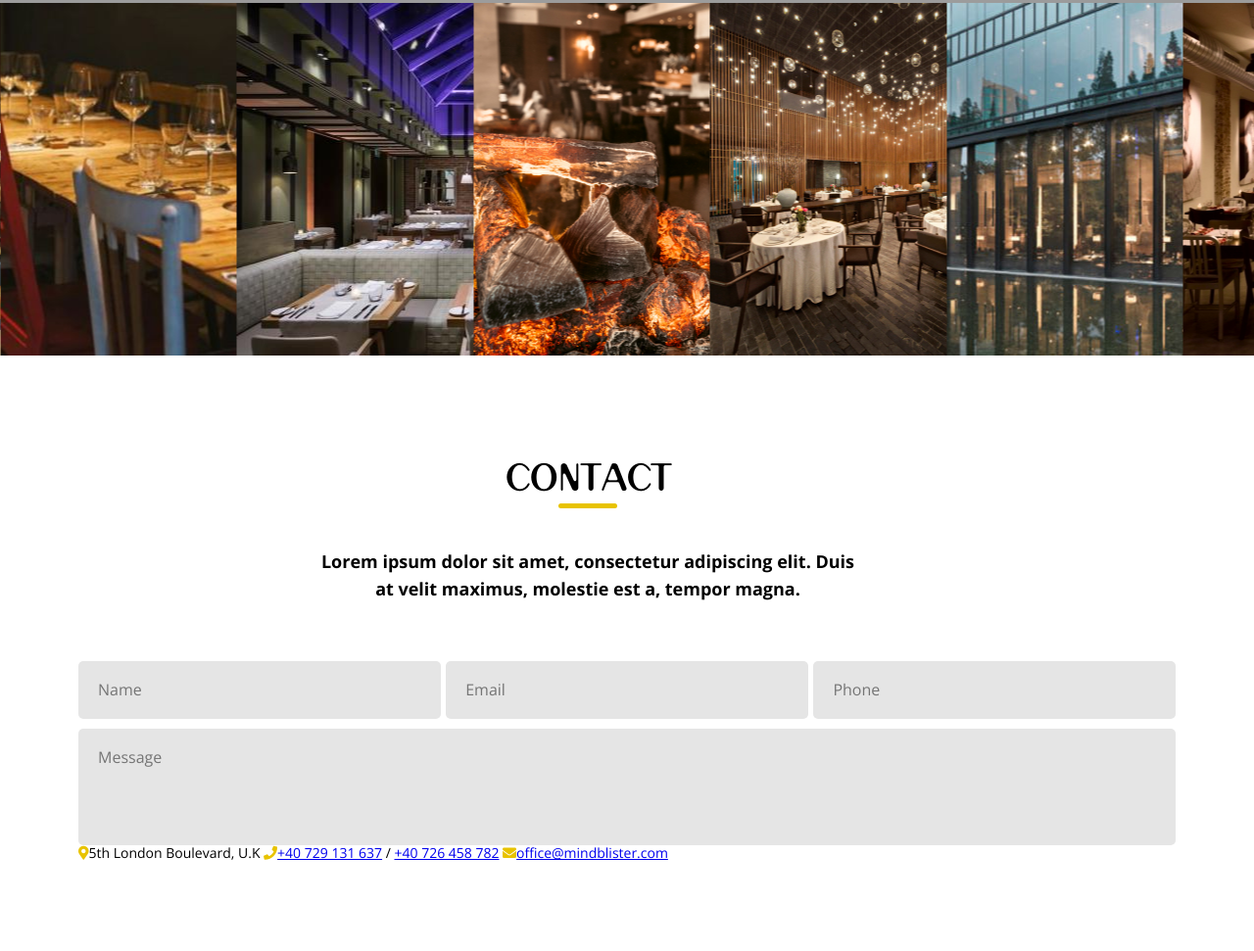
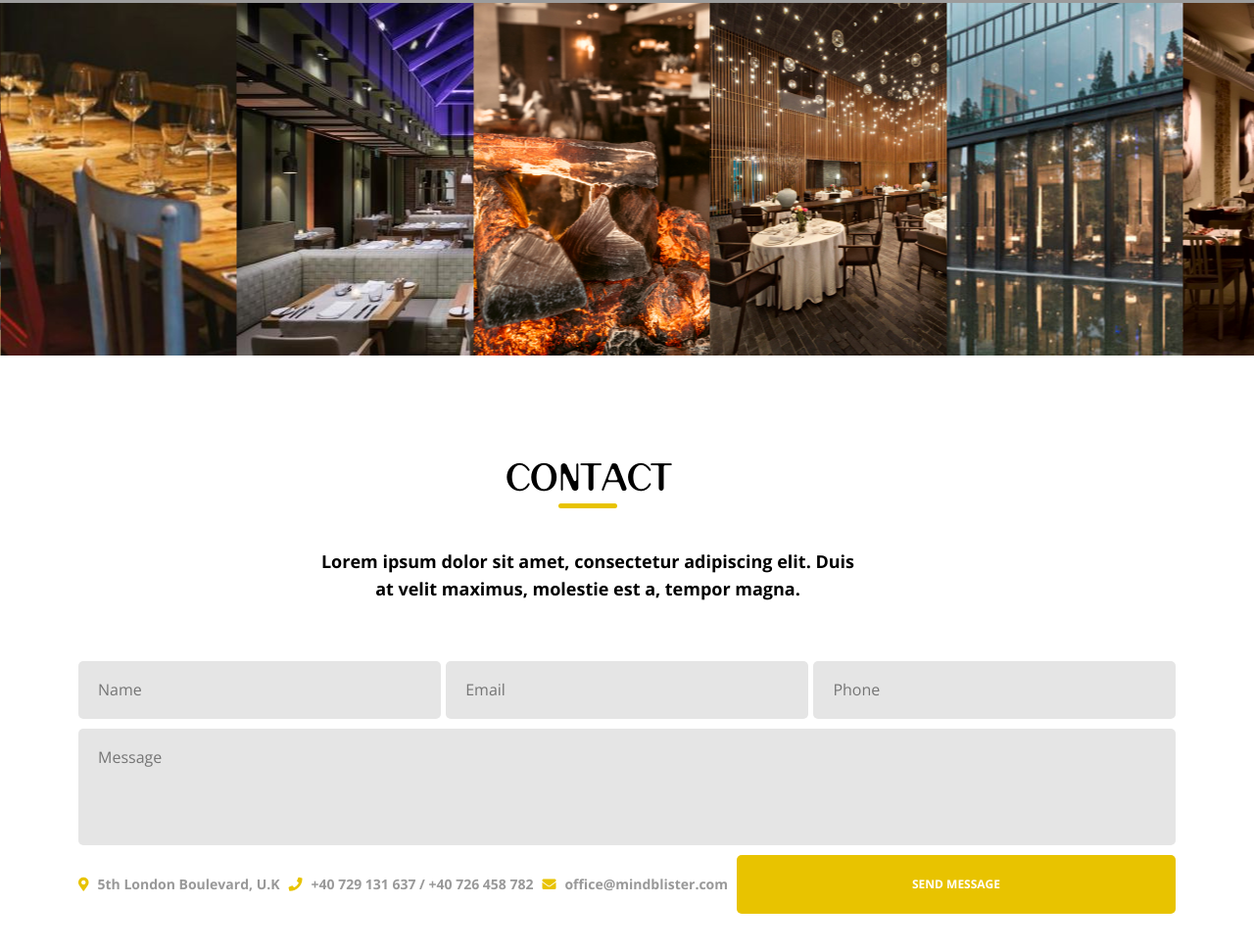
Before and after one commit to sarvar95yil/Hunger, a plain HTML site: page index.html in a window 1280 px wide. Shown: the part 5441-6412 px from the top of the page at 98% size. Drawn offline with nearby package versions, Linux system fonts and the light colour scheme; grey boxes are pictures that could not be loaded.

Commit message:
some adds

```diff
--- a/css/style.css
+++ b/css/style.css
@@ -513,9 +513,21 @@ padding: 0;
     padding-bottom: 81px;
 }
 .adress-block {
-    display: block;
+    display: flex;
     font-size: 14px;
-    fn
+    font-weight: 700;
+    line-height: 14px;
+    color: rgba(51,51,51,0.5);
+    margin-top: 10px;
+    width: 100%;
+    justify-content: space-between;
+    align-items: center;
+
+}
+
+.adress-block .button {
+    width: 40%;
+    margin-right: 0;
 }
 .adress {
     display: inline-block;
@@ -528,3 +540,8 @@ padding: 0;
 .contact-us i {
     color: #E8C300;
 }
+
+.contact-us a {
+    color: rgba(51,51,51,0.5);
+    text-decoration: none;
+}
--- a/index.html
+++ b/index.html
@@ -354,8 +354,12 @@
             <input type="text" placeholder="Message" class="input-form">
             <div class="adress-block">
             <i class="fas fa-map-marker-alt"></i></i><span class="adress">5th London Boulevard, U.K</span>
-            <i class="fas fa-phone"></i><a href="tel: +40 729 131 637" class="phone-number">+40 729 131 637</a> / <a href="tel: +40 726 458 782" class="phone-number">+40 726 458 782</a>
+            <i class="fas fa-phone"></i>
+            <span>
+                <a href="tel: +40 729 131 637" class="phone-number">+40 729 131 637</a> / <a href="tel: +40 726 458 782" class="phone-number">+40 726 458 782</a>
+            </span>
             <i class="fas fa-envelope"></i><a href="mailto:office@mindblister.com" class="e-mail">office@mindblister.com</a>
+            <button class="button">SEND MESSAGE</button>
             </div>
         </form>
     </section>
```
